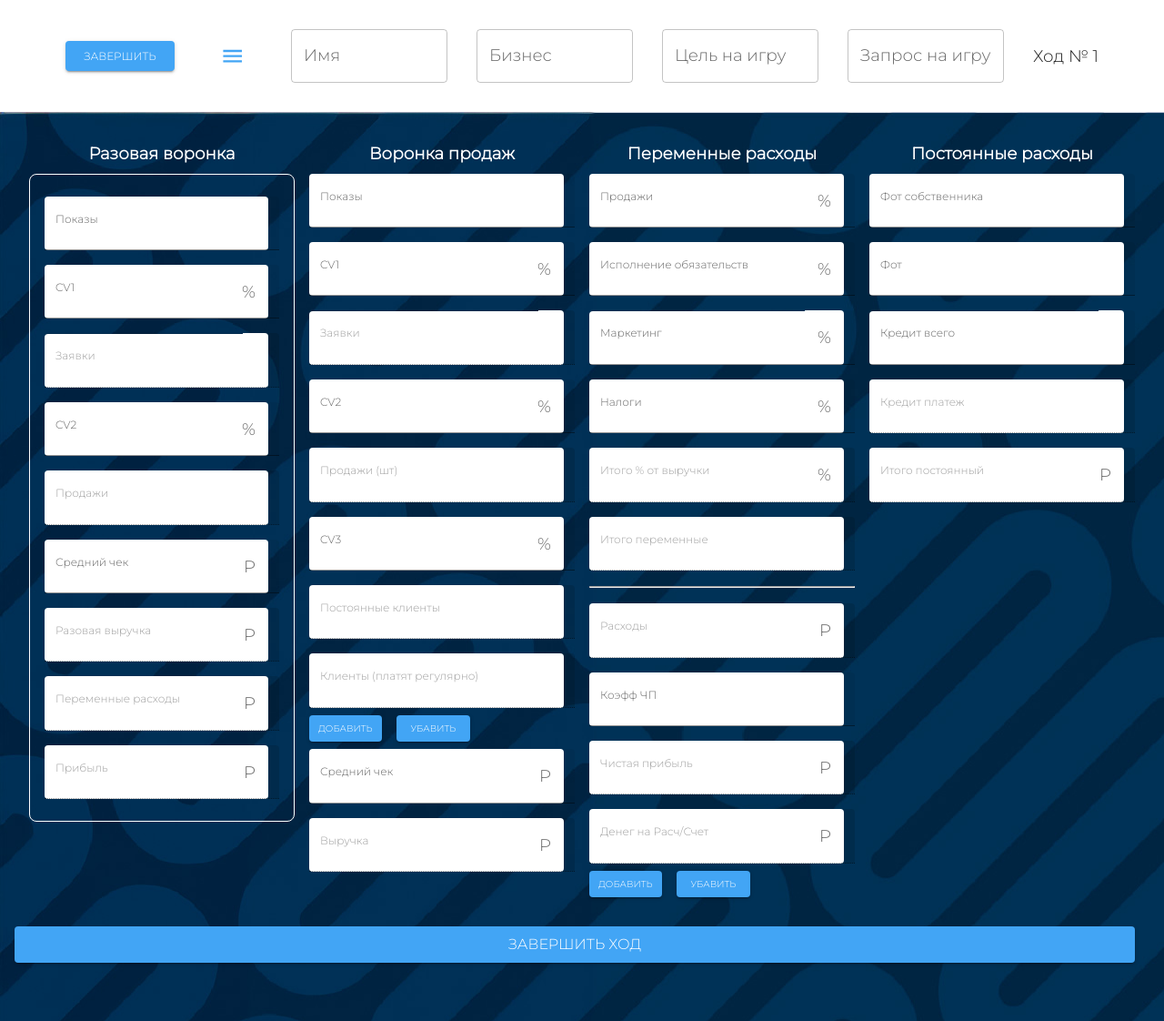
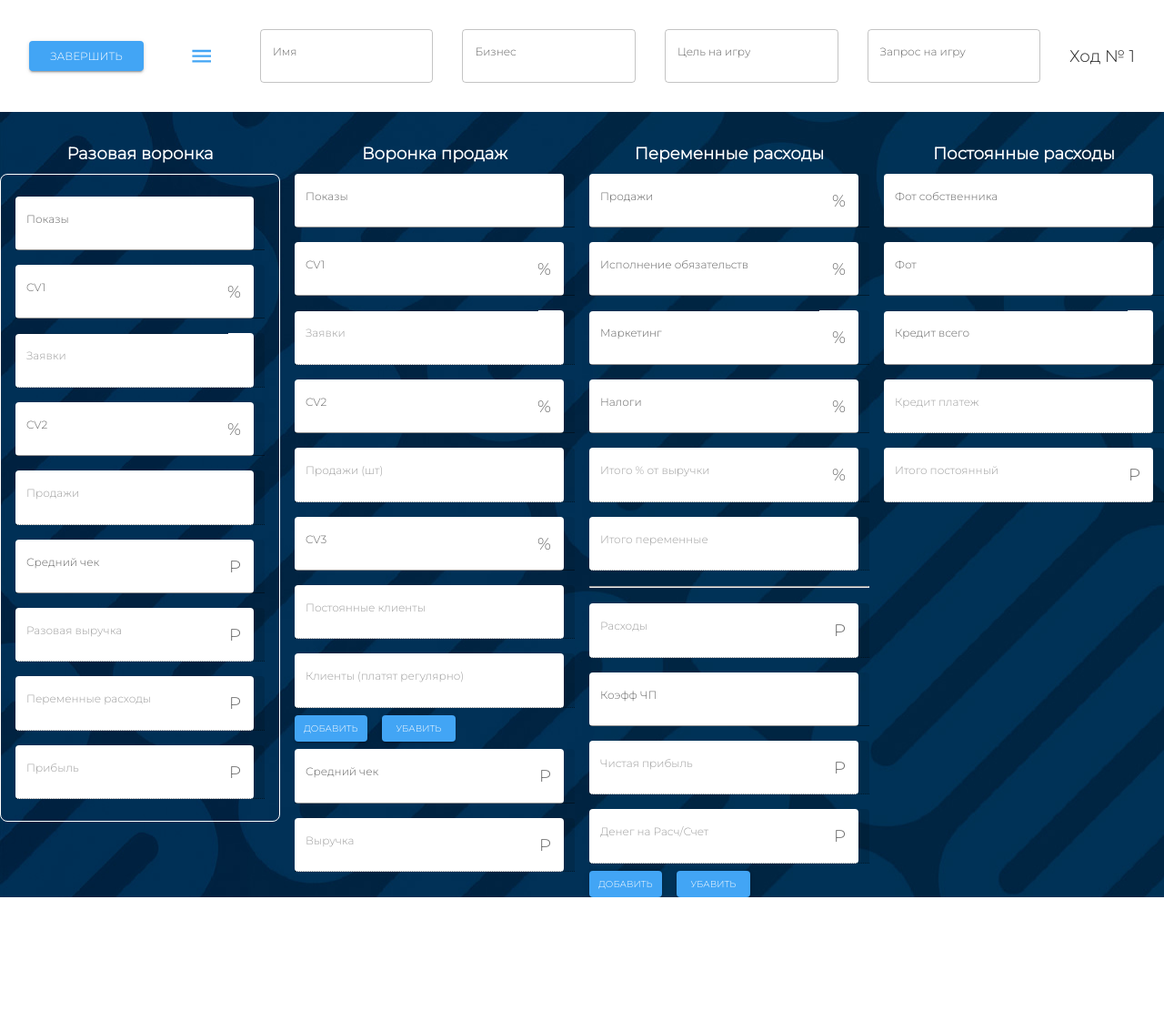
Before and after one commit to SerjioValentes/22game-ts-next, a Next.js app: page / in a window 1280 px wide. Shown: the whole page at 91% size. After the commit the page ends 986 px from the top, so only its background shows below. Built offline with nearby package versions, Linux system fonts and the light colour scheme; what next-redux-wrapper would draw is missing.

Commit message:
correct some style

```diff
--- a/app/ThemeRegistry.tsx
+++ b/app/ThemeRegistry.tsx
@@ -1,11 +1,12 @@
 'use client';
+
 import createCache from '@emotion/cache';
 import { useServerInsertedHTML } from 'next/navigation';
 import { CacheProvider } from '@emotion/react';
 import { ThemeProvider } from '@mui/material/styles';
 import CssBaseline from '@mui/material/CssBaseline';
+import React from 'react';
 import theme from '../helpers/ThemeProvider';
-import React from "react";
 
 // This implementation is from emotion-js
 // https://github.com/emotion-js/emotion/issues/2928#issuecomment-1319747902
--- a/app/page.tsx
+++ b/app/page.tsx
@@ -1,12 +1,12 @@
 'use client';
 
 import React from 'react';
-import Header from '@/components/organism/Header';
+// import Header from '@/components/organism/Header';
 import HomePage from '../pages/home';
 
 const Home = () => (
   <main>
-    <Header />
+    {/* <Header /> */}
     <HomePage />
   </main>
 );
--- a/components/atom/Input/index.tsx
+++ b/components/atom/Input/index.tsx
@@ -17,7 +17,7 @@ const MuiInputTextField: FC<TextFieldProps & Props> = ({
       style: {
         fontSize: 12,
       },
-    }} // font size of input label
+    }}
     fullWidth
     label={label}
     variant="filled"
--- a/components/organism/Header/index.tsx
+++ b/components/organism/Header/index.tsx
@@ -88,10 +88,11 @@ const Header = () => {
       display: 'flex',
       justifyContent: 'space-between',
       alignItems: 'center',
-      maxWidth: '1200px',
-      m: 'auto',
+      width: '100%',
       p: 4,
       gap: 4,
+      backgroundColor: 'secondary.main',
+
     }}
     >
       <Button
@@ -112,21 +113,41 @@ const Header = () => {
       {/* <Typography variant="h5">22Game.ru</Typography> */}
 
       <TextField
+       InputLabelProps={{
+        style: {
+          fontSize: 12,
+        },
+      }}
         label="Имя"
         value={gameMainValues.name}
         onChange={(e: any) => handleOnChange(e, 'name')}
       />
       <TextField
+       InputLabelProps={{
+        style: {
+          fontSize: 12,
+        },
+      }}
         label="Бизнес"
         value={gameMainValues.bussiness}
         onChange={(e: any) => handleOnChange(e, 'bussiness')}
       />
       <TextField
+       InputLabelProps={{
+      style: {
+        fontSize: 12,
+      },
+    }}
         label="Цель на игру"
         value={gameMainValues.gamePlan}
         onChange={(e: any) => handleOnChange(e, 'gamePlan')}
       />
       <TextField
+       InputLabelProps={{
+      style: {
+        fontSize: 12,
+      },
+    }}
         label="Запрос на игру"
         value={gameMainValues.gameRequest}
         onChange={(e: any) => handleOnChange(e, 'gameRequest')}
--- a/components/organism/HomePage/FirstSection/index.tsx
+++ b/components/organism/HomePage/FirstSection/index.tsx
@@ -9,7 +9,7 @@ import MuiInputTextField from '@/components/atom/Input';
 import inputList from '@/helpers/utils/inputs';
 import styled from '@emotion/styled';
 import { useAppDispatch } from '@/store';
-import { setAllRoundsData, setEachPlayerData, setSavedNotes as dispatchSetSavedNotes } from '@/store/user/slice';
+import { setEachPlayerData, setSavedNotes as dispatchSetSavedNotes } from '@/store/user/slice';
 import useAppSelector from '@/hooks/useAppSelector';
 import { getNormalNumber, getNumberWithSpaces } from '@/helpers/utils/restyling';
 import dependenceInputFields from './dependenceInputFields';
@@ -60,7 +60,6 @@ const FirstSection = () => {
   const [dialogNote, setDialogNote] = useState('');
 
   const dispatch = useAppDispatch();
-  const allRoundsData = useAppSelector((state) => state.user.allRoundsData);
   const eachUserData = useAppSelector((state) => state.user.data);
   const savedNotes = useAppSelector((state) => state.user.savedNotes);
 
@@ -70,10 +69,6 @@ const FirstSection = () => {
       ...prev,
       [functionConst]: getNumberWithSpaces(Math.round(value) || value),
     }));
-    // dispatch(setEachPlayerData({
-    //   ...eachUserData,
-    //   [functionConst]: getNumberWithSpaces(Math.round(value) || value),
-    // }));
   };
 
   const textFieldOnChange = (value: any, functionConst: string) => {
@@ -221,28 +216,6 @@ const FirstSection = () => {
     dispatch(setEachPlayerData(copyDisapatch));
   };
 
-  const endRound = () => {
-    const constantClients = getNormalNumber(inputValue.sellFunnel_02_ConstantClients);
-    const regularPayClients = getNormalNumber(inputValue.sellFunnel_02_RegularPayClients);
-    const dateCountRoundPayClients = {
-      ...inputValue,
-      sellFunnel_02_RegularPayClients: regularPayClients + constantClients,
-      round: inputValue.round + 1,
-      date: new Date().toISOString(),
-    };
-
-    window.localStorage.setItem('inputValue', JSON.stringify(inputValue));
-
-    setInputValue((prev: any) => ({
-      ...prev,
-      sellFunnel_02_RegularPayClients: regularPayClients + constantClients,
-      round: inputValue.round + 1,
-    }));
-
-    dispatch(setEachPlayerData(dateCountRoundPayClients));
-    dispatch(setAllRoundsData([...allRoundsData, dateCountRoundPayClients]));
-  };
-
   useEffect(() => {
     const winLocal = window.localStorage.getItem('inputValue');
     const localStorageSavedNotes = window.localStorage.getItem('savedNotes');
@@ -331,13 +304,6 @@ const FirstSection = () => {
 
   return (
     <Grid container spacing={2}>
-      {/* <Button onClick={() => {
-        console.log(savedNotes);
-      }}
-      >
-        show
-
-      </Button> */}
       <Grid xs={3} item>
         <InputTitleWrapper>Разовая воронка</InputTitleWrapper>
         <Box sx={{
@@ -607,16 +573,6 @@ const FirstSection = () => {
         ))}
       </Grid>
 
-      <Button
-        variant="contained"
-        onClick={endRound}
-        fullWidth
-        sx={{
-          my: 4,
-        }}
-      >
-        Завершить ход
-      </Button>
       <Dialog onClose={handleClose} open={openDialog}>
         <Box sx={{
           p: 4,
--- a/pages/_app.tsx
+++ b/pages/_app.tsx
@@ -1,22 +1,17 @@
 'use client';
 
 import React from 'react';
-// import { Provider } from 'react-redux';
 import type { AppProps } from 'next/app';
 import theme from '@/helpers/ThemeProvider';
 import { CssBaseline, ThemeProvider } from '@mui/material';
 import { wrapper } from '@/store';
-// import { storeMain } from '@/store';
-// import { createStore } from '@reduxjs/toolkit';
 
 function MyApp({ Component, pageProps }: AppProps) {
   return (
-  // <Provider store={storeMain}>
     <ThemeProvider theme={theme}>
       <CssBaseline />
       <Component {...pageProps} />
     </ThemeProvider>
-  // </Provider>
   );
 }
 export default wrapper.withRedux(MyApp);
--- a/pages/home/index.tsx
+++ b/pages/home/index.tsx
@@ -1,8 +1,9 @@
 'use client';
 
 import React from 'react';
-import { Box } from '@mui/material';
+import { Box, Stack } from '@mui/material';
 import FirstSection from '@/components/organism/HomePage/FirstSection';
+import Header from '@/components/organism/Header';
 
 const HomePage = () => (
   <Box sx={{
@@ -10,9 +11,14 @@ const HomePage = () => (
     width: '100%',
   }}
   >
-    <Box sx={{ p: 4 }}>
-      <FirstSection />
-    </Box>
+    <Stack spacing={4}>
+      <Box>
+        <Header />
+      </Box>
+      <Box>
+        <FirstSection />
+      </Box>
+    </Stack>
   </Box>
 );
 export default HomePage;
```
Also changed, not shown: components/organism/HomePage/CardsSection/index.tsx (deleted, +0 -54 lines), components/organism/HomePage/CardsSection/style.ts (deleted, +0 -12 lines), components/organism/ImagesGallery/index.tsx (deleted, +0 -38 lines), components/organism/HomePage/FirstSection/helpers.ts (added). Lines whose indentation alone changed are shown as unchanged.
